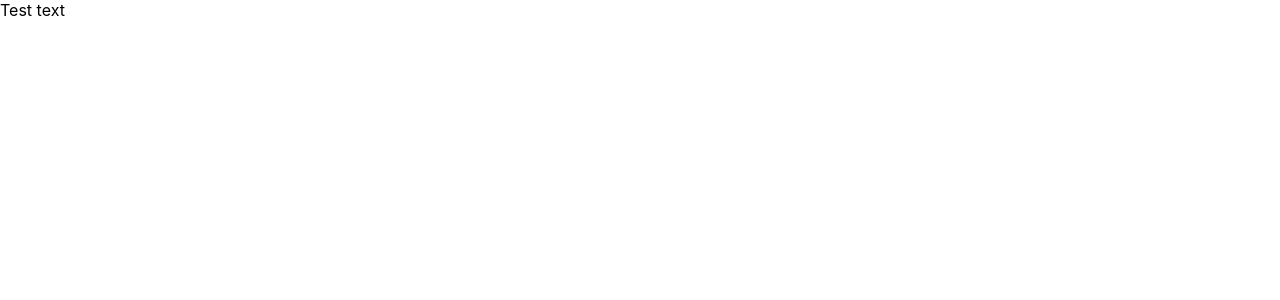
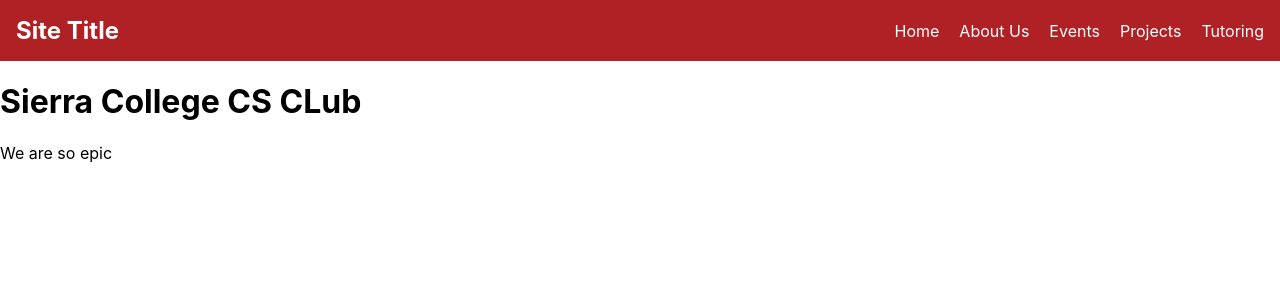
Before and after one commit to SierraCSWebDev/SierraCSWebDev.github.io, a React (Create React App) app: page / in a window 1280 px wide. Shown: the top 300 px of the page. Built offline with nearby package versions, Linux system fonts and the light colour scheme.

Commit message:
Added Navbar and Styling :)

```diff
--- a/src/App.css
+++ b/src/App.css
@@ -0,0 +1,31 @@
+.navbar {
+    display: flex;
+    justify-content: space-between;
+    align-items: center;
+    background-color: #AF2124;
+    color: white;
+    padding: 1rem;
+  }
+
+  .site-title {
+    margin: 0;
+  }
+
+  .nav-links {
+    list-style: none;
+    display: flex;
+    margin: 0;
+  }
+
+  .nav-links li {
+    margin-left: 20px;
+  }
+
+  .nav-links a {
+    color: white;
+    text-decoration: none;
+  }
+
+  .nav-links a:hover {
+    text-decoration: underline;
+  }
--- a/src/App.tsx
+++ b/src/App.tsx
@@ -1,7 +1,18 @@
-import './App.css'
+import './App.css';
+import React from 'react';
+import Navbar from './navbar';
+
 
 function App() {
-  return <div className="App">Test text</div>
+  return (
+    <div className="App">
+      <Navbar />
+      <div className="content">
+        <h1>Sierra College CS CLub</h1>
+        <p>We are so epic</p>
+      </div>
+    </div>
+  );
 }
 
-export default App
+export default App;
--- /dev/null
+++ b/src/navbar.tsx
@@ -0,0 +1,18 @@
+import React from 'react';
+
+const Navbar = () => {
+  return (
+    <nav className="navbar">
+      <h1 className="site-title">Site Title</h1>
+      <ul className="nav-links">
+        <li><a href="/">Home</a></li>
+        <li><a href="/about-us">About Us</a></li>
+        <li><a href="/events">Events</a></li>
+        <li><a href="/projects">Projects</a></li>
+        <li><a href="/tutoring">Tutoring</a></li>
+      </ul>
+    </nav>
+  );
+};
+
+export default Navbar;
```
